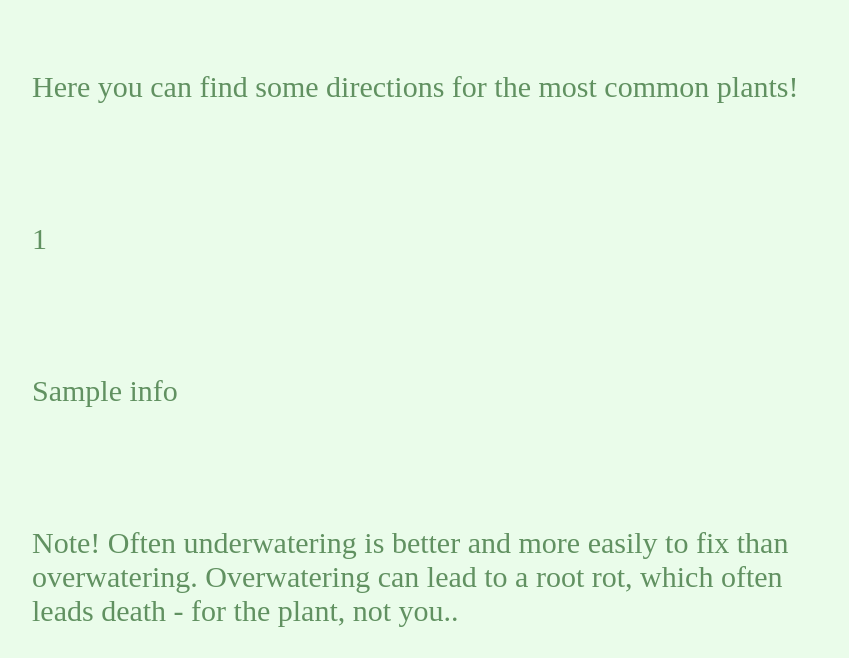
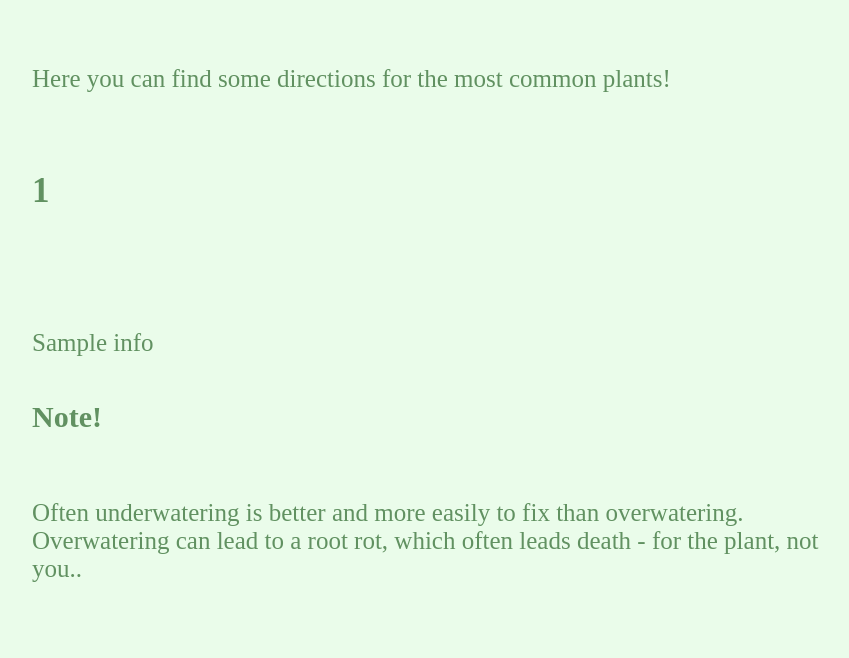
Before and after one commit to ElisaMero/web_ja_tietokannat, a Flask app: template templates/directions.html in a window 1280 px wide. Shown: the part 160-818 px from the top of the page, without its empty margins (208-1057 px from the left). After the commit the page ends 742 px from the top, so only its background shows below. Run offline with Flask 3, Linux system fonts and the light colour scheme; the template is opened without the code that fills it: most values are stand-ins (such as "Sample title", 1, 10 or a date in 2020).

Commit message:
final touches

```diff
--- a/schema.sql
+++ b/schema.sql
@@ -9,7 +9,7 @@ CREATE TABLE users (
 
 CREATE TABLE plant (
     id SERIAL PRIMARY KEY,
-    name TEXT UNIQUE,
+    name TEXT,
     latinname TEXT,
     light TEXT,
     water TEXT,
--- a/static/directions.css
+++ b/static/directions.css
@@ -17,11 +17,24 @@ header {
     align-items: center;
 }
 
+h3 {
+
+    color: rgb(97, 145, 97);
+    font-size: 35px;
+}
+
+b {
+
+    padding: 0;
+    color: rgb(97, 145, 97);
+    font-size: 30px;
+}
+
 p {
 
     padding-top: 40px;
     color: rgb(97, 145, 97);
-    font-size: 30px;
+    font-size: 25px;
 }
 
 .linkstyle {
--- a/templates/directions.html
+++ b/templates/directions.html
@@ -18,14 +18,15 @@
     <br>
     {% for i in info %}
 
-    <p>{{ i[0] }}</p>
+    <h3>{{ i[0] }}</h3>
     <br>
     <p>{{ i[1] }}</p>
     <br>
 
     {% endfor %}
 
-    <p>Note! Often underwatering is better and more easily to fix than overwatering. Overwatering can lead to a root
+    <b>Note!</b>
+    <p>Often underwatering is better and more easily to fix than overwatering. Overwatering can lead to a root
         rot, which often leads death - for the plant, not you..</p>
 
 
--- a/templates/register.html
+++ b/templates/register.html
@@ -20,7 +20,7 @@
                 <p>Username:</p>
                 <input type="text" name="username" required>
                 <p>Password:</p>
-                <input type="text" name="password" required>
+                <input type="password" name="password" required>
                 <input type="submit" value="Submit">
             </div>
         </form>
```
Also changed, not shown: registerpy.py (+6 -3 lines), requirements.txt (+13 -5 lines).
